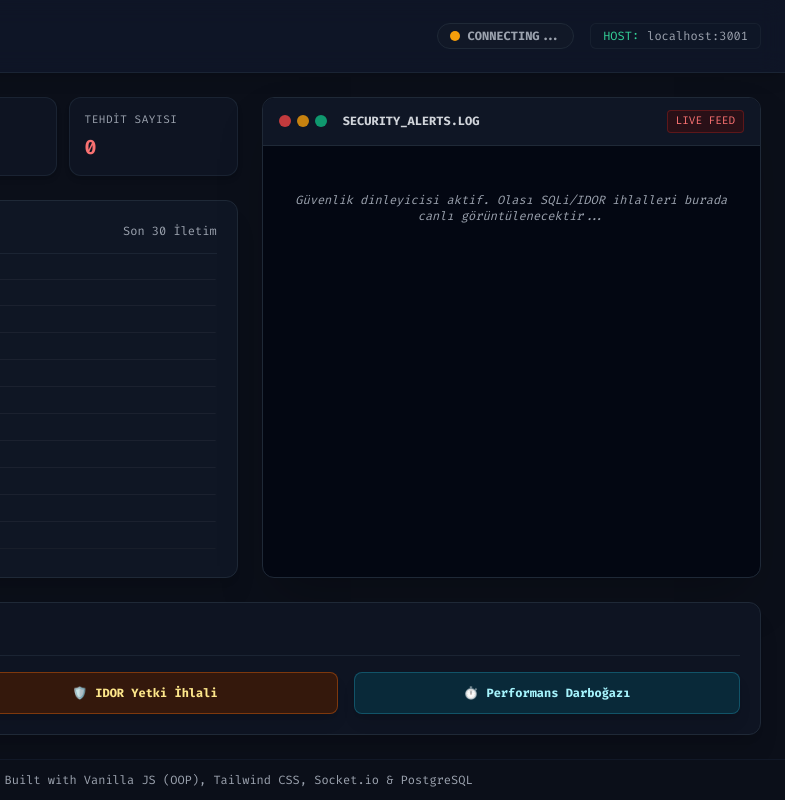
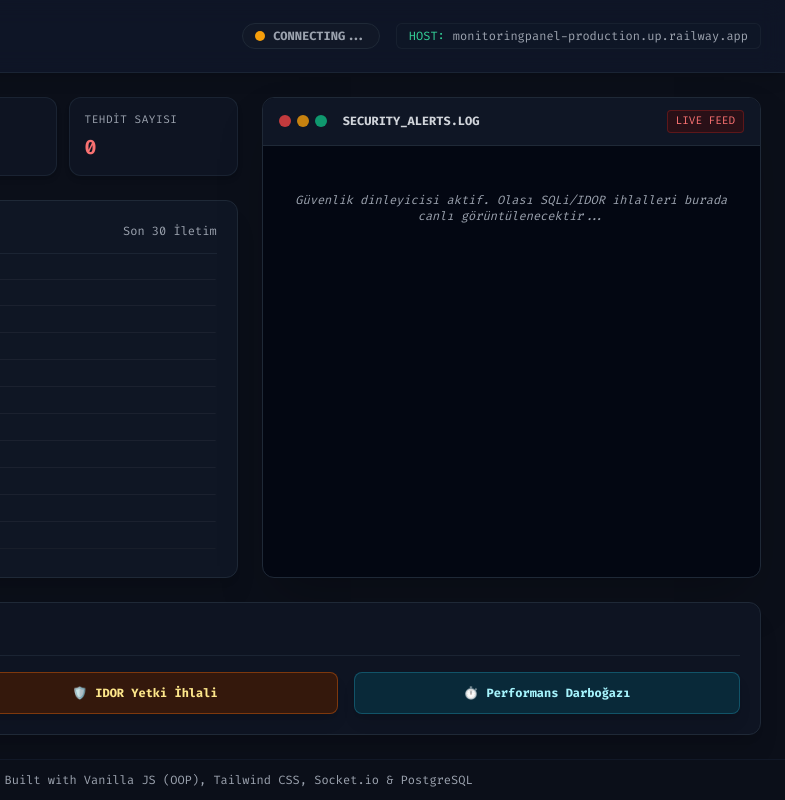
Before and after one commit to MesutYilmazJS/Monitoring_Panel, a plain HTML site: page client/index.html in a window 1280 px wide. Shown: the full height of the page, 495-1280 px from the left. Drawn offline with nearby package versions, Linux system fonts and the light colour scheme; no server answers.

Commit message:
socket io

```diff
--- a/client/index.html
+++ b/client/index.html
@@ -49,6 +49,13 @@
       background: #374151;
     }
   </style>
+
+  <!-- CANLI BACKEND URL YAPILANDIRMASI (Railway URL'nizi buraya yazın) -->
+  <script>
+    // Railway panelinizden aldığınız canlı backend adresini buraya yapıştırın:
+    // Örn: window.BACKEND_URL = 'https://monitoringpanel-production.up.railway.app';
+    window.BACKEND_URL = 'https://monitoringpanel-production.up.railway.app';
+  </script>
 </head>
 <body class="h-full font-sans bg-[#0B0F19] text-gray-100 antialiased flex flex-col selection:bg-emerald-500 selection:text-slate-950">
 
@@ -75,7 +82,7 @@
         <span id="status-text" class="text-xs font-mono font-bold text-gray-400">CONNECTING...</span>
       </div>
       <div class="hidden sm:flex items-center gap-2 text-xs font-mono text-gray-400 bg-gray-900/60 px-3 py-1 rounded-md border border-gray-800/60">
-        <span class="text-emerald-400">HOST:</span> localhost:3001
+        <span class="text-emerald-400">HOST:</span> <span id="host-label">localhost:3001</span>
       </div>
     </div>
   </header>
--- a/client/js/app.js
+++ b/client/js/app.js
@@ -4,9 +4,17 @@
  */
 class App {
   constructor() {
-    const serverUrl = window.location.hostname === 'localhost' || window.location.hostname === '127.0.0.1'
-      ? 'http://localhost:3001'
-      : ''; // Canlı ortama geçtiğinde göreceli (relative) veya sabit URL kullanır
+    const isLocal = window.location.hostname === 'localhost' || window.location.hostname === '127.0.0.1';
+
+    // Check global BACKEND_URL variable, or fallback to localhost during local dev
+    let serverUrl = window.BACKEND_URL || (isLocal ? 'http://localhost:3001' : '');
+
+    // Clean trailing slash if present
+    if (serverUrl && serverUrl.endsWith('/')) {
+      serverUrl = serverUrl.slice(0, -1);
+    }
+
+    console.log(`📡 [App Config] Connecting to Backend URL: ${serverUrl || 'Relative Host'}`);
 
     this.serverUrl = serverUrl;
     this.socketManager = new SocketManager(serverUrl);
@@ -20,6 +28,9 @@ class App {
    */
   async init() {
     console.log('🚀 Initializing Monitoring Panel Application...');
+
+    // Update Host Label in Header UI if backend URL is configured
+    this._updateHostUI();
 
     // 1. Initialize Components
     this.chartController.init();
@@ -104,6 +115,14 @@ class App {
       badge.className = 'flex items-center gap-2 px-3 py-1 rounded-full bg-red-950/60 border border-red-800/80';
     }
   }
+
+  _updateHostUI() {
+    const hostEl = document.getElementById('host-label');
+    if (hostEl) {
+      const displayUrl = this.serverUrl ? this.serverUrl.replace(/^https?:\/\//, '') : 'localhost:3001';
+      hostEl.textContent = displayUrl;
+    }
+  }
 }
 
 // Instantiate and start app on DOM ready
```
